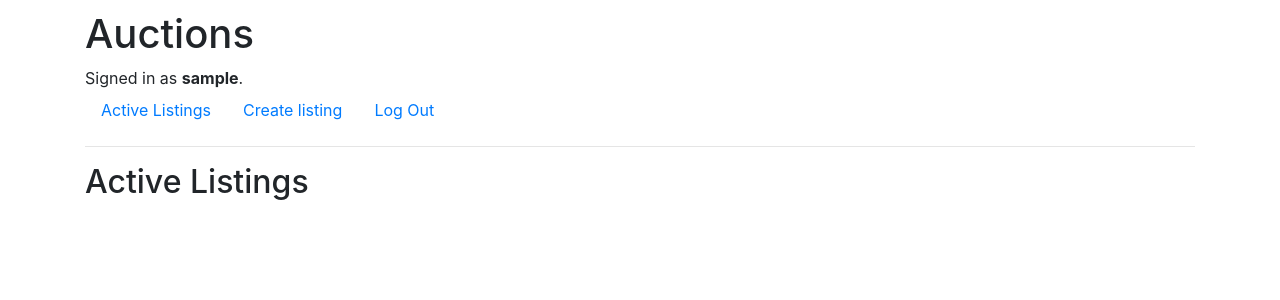
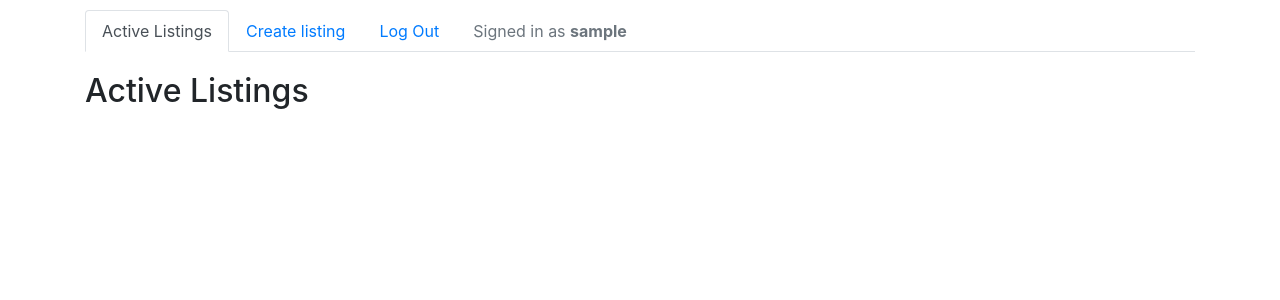
Before and after one commit to petryshend/commerce, a Django app: page / in a window 1280 px wide. Shown: the top 300 px of the page. Run offline with Django 3.2, Linux system fonts and the light colour scheme; the visitor is signed in with stand-in values (Sample User, id 1); data that the repository does not hold is empty; some libraries are stand-ins or nearby versions.

Commit message:
Improve styling of index page

```diff
--- a/auctions/static/auctions/styles.css
+++ b/auctions/static/auctions/styles.css
@@ -5,3 +5,7 @@ body {
 img {
     max-width: 100%;
 }
+
+.nav {
+    margin-bottom: 20px;
+}
--- a/auctions/templates/auctions/index.html
+++ b/auctions/templates/auctions/index.html
@@ -1,22 +1,9 @@
 {% extends "auctions/layout.html" %}
 
 {% block body %}
-    <h2>Active Listings</h2>
+<h2>Active Listings</h2>
 
-    {% for listing in listings %}
-        <div class="row">
-            <div class="col-sm-3">
-                {% if listing.image_url %}
-                    <img class="mx-auto d-block" src="{{ listing.image_url }}" alt="{{ listing.title }}">
-                {% else %}
-                    <img class="mx-auto d-block" src="https://www.allianceplast.com/wp-content/uploads/2017/11/no-image.png" alt="No image">
-                {% endif %}
-            </div>
-            <div class="col-sm-9">
-                <h3>{{ listing.title }}</h3>
-                <p>{{ listing.description }}</p>
-                <a href="{% url 'view_listing' listing.id %}">View</a>
-            </div>
-        </div>
-    {% endfor %}
+{% for listing in listings %}
+    {% include 'auctions/_partial/listing_card.html' with listing=listing %}
+{% endfor %}
 {% endblock %}
--- a/auctions/templates/auctions/layout.html
+++ b/auctions/templates/auctions/layout.html
@@ -9,35 +9,31 @@
     </head>
     <body>
         <div class="container">
-            <h1>Auctions</h1>
-            <div>
-                {% if user.is_authenticated %}
-                    Signed in as <strong>{{ user.username }}</strong>.
-                {% else %}
-                    Not signed in.
-                {% endif %}
-            </div>
-            <ul class="nav">
+            <ul class="nav nav-tabs">
                 <li class="nav-item">
-                    <a class="nav-link" href="{% url 'index' %}">Active Listings</a>
+                    <a class="nav-link {%if request.resolver_match.url_name == 'index' %}active{% endif %}" href="{% url 'index' %}">Active Listings</a>
                 </li>
                 {% if user.is_authenticated %}
                     <li class="nav-item">
-                        <a class="nav-link" href="{% url 'create_listing' %}">Create listing</a>
+                        <a class="nav-link {%if request.resolver_match.url_name == 'create_listing' %}active{% endif %}" href="{% url 'create_listing' %}">Create listing</a>
                     </li>
                     <li class="nav-item">
                         <a class="nav-link" href="{% url 'logout' %}">Log Out</a>
                     </li>
+                    <li class="nav-item">
+                        <a class="nav-link disabled" href="#" tabindex="-1" aria-disabled="true">
+                            Signed in as <strong>{{ user.username }}</strong>
+                        </a>
+                    </li>
                 {% else %}
                     <li class="nav-item">
-                        <a class="nav-link" href="{% url 'login' %}">Log In</a>
+                        <a class="nav-link {%if request.resolver_match.url_name == 'login' %}active{% endif %}" href="{% url 'login' %}">Log In</a>
                     </li>
                     <li class="nav-item">
-                        <a class="nav-link" href="{% url 'register' %}">Register</a>
+                        <a class="nav-link {%if request.resolver_match.url_name == 'register' %}active{% endif %}" href="{% url 'register' %}">Register</a>
                     </li>
                 {% endif %}
             </ul>
-            <hr>
             {% block body %}
             {% endblock %}
         </div>
--- a/auctions/templates/auctions/view_listing.html
+++ b/auctions/templates/auctions/view_listing.html
@@ -10,11 +10,7 @@
     </div>
 {% endif %}
 
-<h2>{{ listing.title }}</h2>
-{% if listing.image_url %}
-<img src="{{ listing.image_url }}" alt="{{ listing.title }}">
-{% endif %}
-<p>{{ listing.description }}</p>
+{% include 'auctions/_partial/listing_card.html' with listing=listing %}
 
 {% if not listing.is_closed %}
     {% if latest_bid %}
```
Also changed, not shown: auctions/templates/auctions/_partial/listing_card.html (added, +20 -0 lines).
